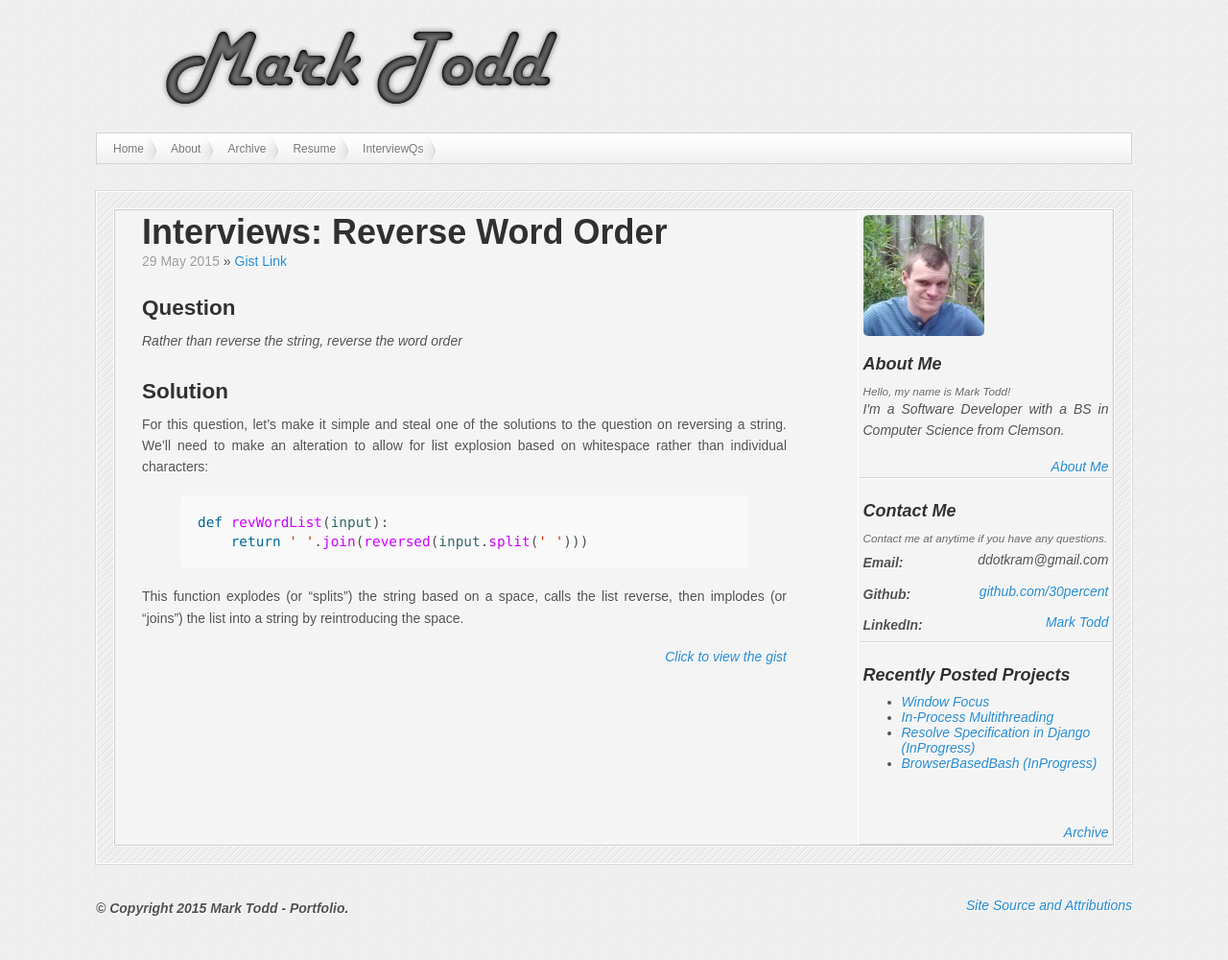
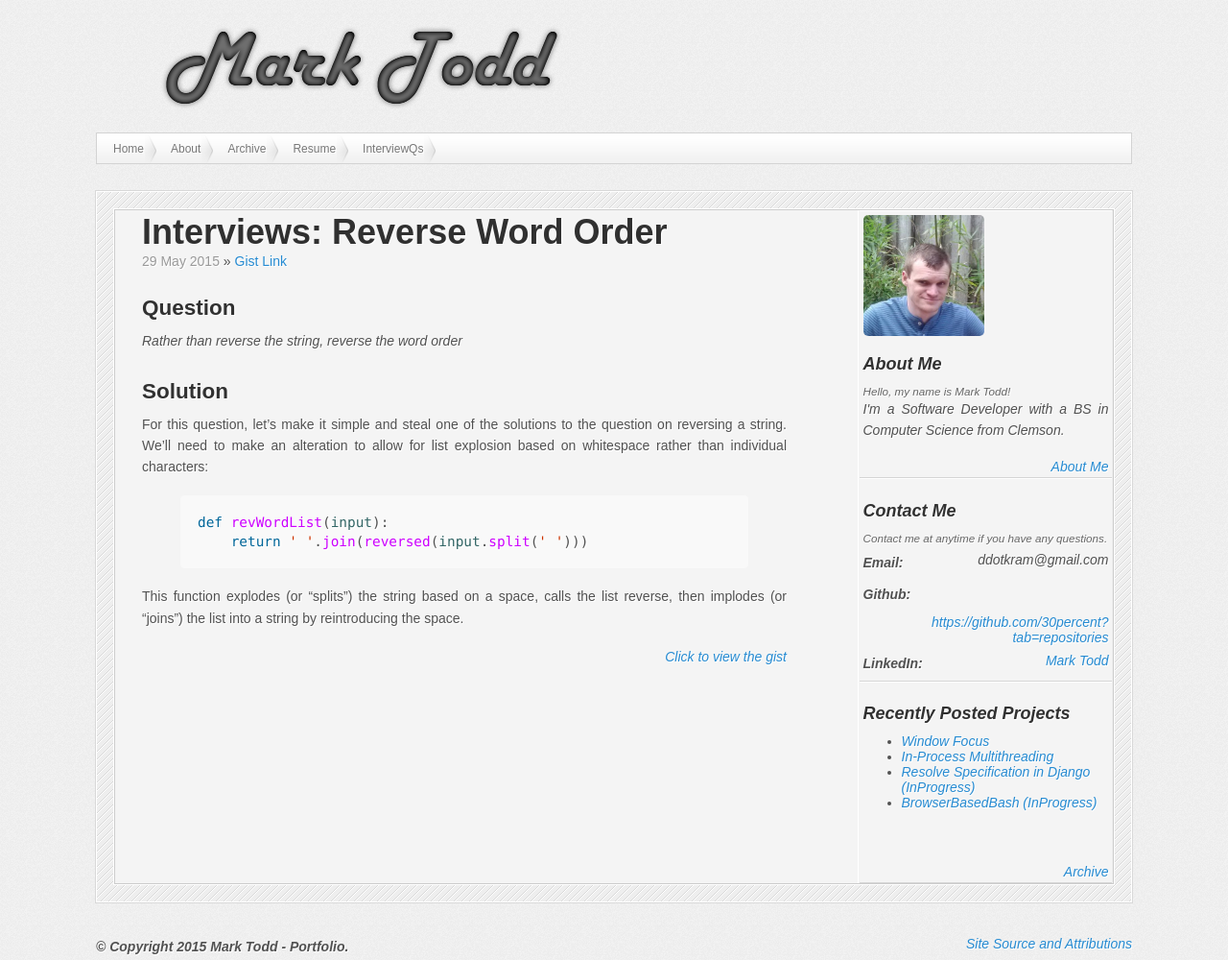
Before and after one commit to 30percent/30percent.github.io, a Jekyll site: the page built from _interviewqs/string/reversewordorder.md, in a window 1280 px wide. Shown: the whole page at 96% size. Built offline with Jekyll 4.4.1, drawn with Linux system fonts in a browser that asks for light colours; nearby versions of some CDN libraries; before the commit the page ends 960 px from its top, so only the background shows below that.

Commit message:
Fix for missing % sign, corrected sidebar to use author information

```diff
--- a/_config.yml
+++ b/_config.yml
@@ -8,7 +8,7 @@ relative_permalinks: true
 title:				Mark Todd's Portfolio
 tagline:			Mark Todd's Portfolio
 #url:				#
-baseurl:			http://30percent.github.io/
+#baseurl:			http://30percent.github.io/
 
 #Postings
 paginate:			3
@@ -16,7 +16,7 @@ paginate_path:		"project/page:num"
 excerpt_separator:	<!--postbreak-->
 
 # Build Settings
-#highlighter: true
+highlighter: true
 
 # Assets
 #
@@ -30,7 +30,9 @@ sass:
 author:
   name:				Mark Todd
   url:				http://30percent.github.io/
-  email:			markdotto@gmail.com
+  email:			ddotkram@gmail.com
+  linkedin:   https://www.linkedin.com/pub/mark-todd/b9/773/349
+  github:     https://github.com/30percent?tab=repositories
 
 # Custom vars
 version:             1.0.0
--- a/_includes/sidebar.html
+++ b/_includes/sidebar.html
@@ -13,9 +13,9 @@
 	<div class="sidebar_section">
 		<h4>Contact Me</h4>
 		<small> Contact me at anytime if you have any questions.</small>
-		<div class="left_column">Email:</div><div class="right_column">ddotkram@gmail.com</div>
-		<div class="left_column">Github:</div><div class="right_column"><a href="http://github.com/30percent">github.com/30percent</a></div>
-		<div class="left_column">LinkedIn:</div><div class="right_column"><a href="https://www.linkedin.com/pub/mark-todd/b9/773/349">Mark Todd</a></div>
+		<div class="left_column">Email:</div><div class="right_column">{{site.author.email}}</div>
+		<div class="left_column">Github:</div><div class="right_column"><a href="{{site.author.github}}">{{site.author.github}}</a></div>
+		<div class="left_column">LinkedIn:</div><div class="right_column"><a href="{{site.autho.linkedin}}">Mark Todd</a></div>
 	</div>
 	<div class="sidebar_section">
 		<div class="sidebar_title">
--- a/_interviewqs/string/reversewordorder.md
+++ b/_interviewqs/string/reversewordorder.md
@@ -1,7 +1,7 @@
 ---
 layout: interviewpost
 title: Interviews&#58; Reverse Word Order
-category: string
+category: String
 excerpt: We've reversed a whole string, can we no just swap the words?
 index: 1
 gistlink: https://gist.github.com/30percent/632652d7abdbf675ff5a
--- a/interview.html
+++ b/interview.html
@@ -11,7 +11,7 @@ title: Interview Questions
       {% if curCategory == null %} {% assign curCategory = post.category %}
         <li><b>{{post.category}}</b><ol>
       {% endif %}
-      {% if curCategory != post.category}
+      {% if curCategory != post.category %}
         </ol></li>
         <li><b>{{post.category}}</b><ol>
       {% endif %}
```
Also changed, not shown: _interviewqs/string/iq_reversestring.md (+1 -1 lines), _interviewqs/string/permutation.md (+1 -1 lines).
